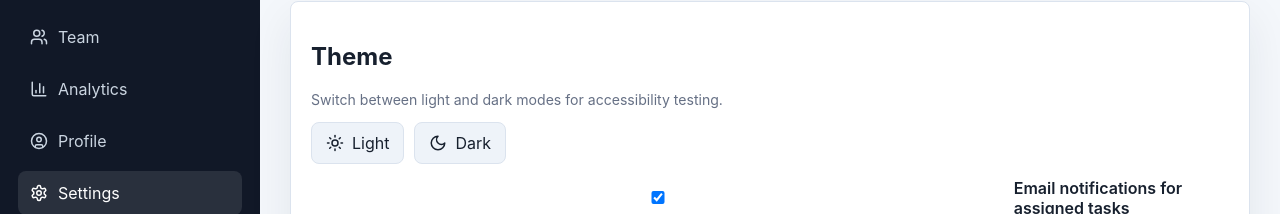
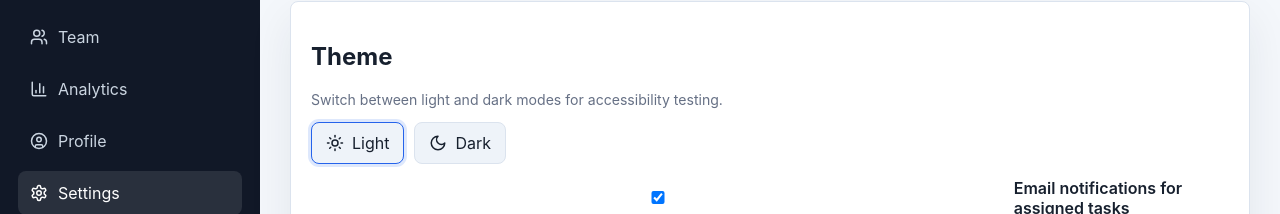
Before and after one commit to ManishJungAdhikari/team-task-management-system, a React (Vite) app: page /settings in a window 1280 px wide. Shown: the part 241-455 px from the top of the page. Built offline with nearby package versions, Linux system fonts and the light colour scheme.

Commit message:
persist theme preference in settings

```diff
--- a/src/pages/Settings.jsx
+++ b/src/pages/Settings.jsx
@@ -4,7 +4,11 @@ import PageHeader from '../components/PageHeader.jsx';
 export default function Settings() {
   function toggleTheme(theme) {
     document.documentElement.dataset.theme = theme;
+    window.localStorage.setItem('team-manager-theme', theme);
   }
+
+  const savedTheme = window.localStorage.getItem('team-manager-theme') || 'light';
+  document.documentElement.dataset.theme = savedTheme;
 
   return (
     <div className="page-stack">
@@ -19,8 +23,8 @@ export default function Settings() {
           <h2>Theme</h2>
           <p>Switch between light and dark modes for accessibility testing.</p>
           <div className="segmented-controls">
-            <button type="button" onClick={() => toggleTheme('light')}><Sun size={18} /> Light</button>
-            <button type="button" onClick={() => toggleTheme('dark')}><Moon size={18} /> Dark</button>
+            <button className={savedTheme === 'light' ? 'selected' : ''} type="button" onClick={() => toggleTheme('light')}><Sun size={18} /> Light</button>
+            <button className={savedTheme === 'dark' ? 'selected' : ''} type="button" onClick={() => toggleTheme('dark')}><Moon size={18} /> Dark</button>
           </div>
         </div>
 
--- a/src/styles/global.css
+++ b/src/styles/global.css
@@ -733,6 +733,11 @@ textarea {
   cursor: pointer;
 }
 
+.segmented-controls button.selected {
+  border-color: var(--blue);
+  box-shadow: 0 0 0 3px rgba(37, 99, 235, 0.15);
+}
+
 .toggle-row {
   display: flex;
   grid-template-columns: auto 1fr;
```
